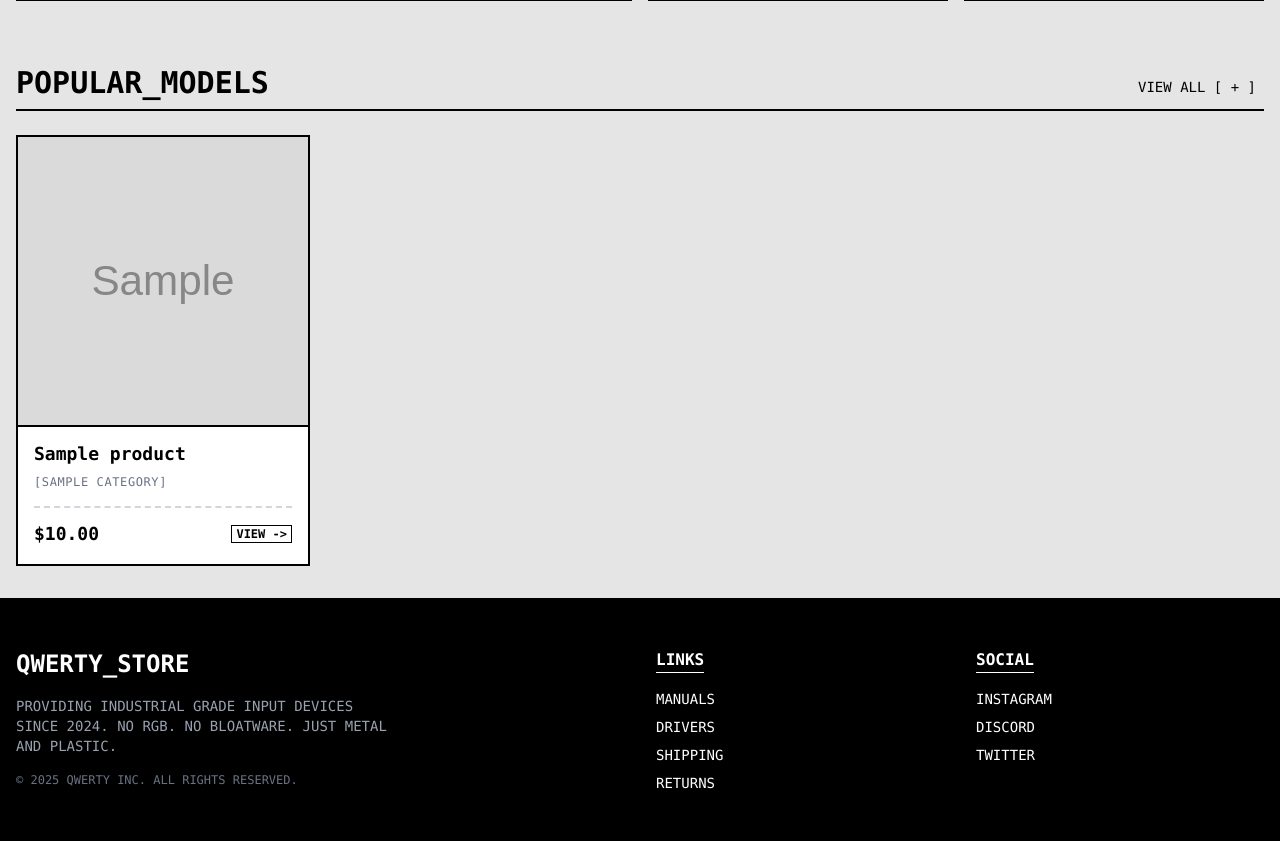
After one commit to x0ryz/qwerty, a Django app: page / in a window 1280 px wide. The commit adds this page. Shown: the part 697-1538 px from the top of the page. Run offline with Django 5.2, Linux system fonts and the light colour scheme; tables that the repository leaves empty hold one stand-in row (values such as "Sample post"); grey boxes marked "Sample" are stand-in pictures; parts of the project's set-up code (start-up, migrations or seed data) failed here and were passed over.

Commit message:
feat(pages): add index view and template for product display

```diff
--- /dev/null
+++ b/apps/pages/templates/pages/index.html
@@ -0,0 +1,109 @@
+{% extends 'base.html' %}
+{% load static %}
+
+{% block content %}
+<div class="max-w-7xl mx-auto px-4 py-8 space-y-16 font-mono">
+
+    <section>
+        <div class="grid grid-cols-1 md:grid-cols-4 grid-rows-2 gap-4 h-auto md:h-[600px]">
+
+            <div class="col-span-1 md:col-span-2 row-span-2 border-2 border-black bg-white shadow-hard relative group overflow-hidden">
+                <a href="{% url 'catalog:product_list' %}?category=keyboard" class="block h-full w-full">
+                    <div class="absolute inset-0 bg-gray-200">
+                        <img src="https://picsum.photos/800/800?random=100" alt="Keyboards" class="w-full h-full object-cover grayscale group-hover:grayscale-0 transition-all duration-500" />
+                    </div>
+                    <div class="absolute bottom-0 left-0 w-full border-t-2 border-black bg-white p-6">
+                        <h2 class="text-4xl font-black uppercase mb-2">KEYBOARDS</h2>
+                        <p class="text-sm mb-4">PRECISION MILLED. GASKET MOUNTED. ENDGAME READY.</p>
+                        <div class="inline-block bg-black text-white px-4 py-2 font-bold text-sm">SHOP NOW -></div>
+                    </div>
+                </a>
+            </div>
+
+            <div class="col-span-1 md:col-span-2 border-2 border-black bg-white shadow-hard relative group overflow-hidden">
+                <a href="{% url 'catalog:product_list' %}?category=keycaps" class="block h-full w-full">
+                    <div class="absolute inset-0 bg-gray-100 flex items-center justify-center">
+                        <img src="https://picsum.photos/600/300?random=101" alt="Keycaps" class="w-full h-full object-cover grayscale group-hover:grayscale-0 transition-all duration-500" />
+                    </div>
+                    <div class="absolute top-4 left-4 bg-white border-2 border-black px-3 py-1 z-10">
+                        <span class="font-bold uppercase">KEYCAPS // PBT</span>
+                    </div>
+                </a>
+            </div>
+
+            <div class="col-span-1 border-2 border-black bg-white shadow-hard relative group overflow-hidden">
+                <a href="{% url 'catalog:product_list' %}?category=switch" class="block h-full w-full">
+                    <div class="absolute inset-0 bg-white p-4 flex flex-col justify-between hover:bg-black hover:text-white transition-colors">
+                        <div class="text-5xl font-black">MX</div>
+                        <div>
+                            <h3 class="font-bold text-xl uppercase">Switches</h3>
+                            <p class="text-xs mt-1">LINEAR / TACTILE / CLICKY</p>
+                        </div>
+                    </div>
+                </a>
+            </div>
+
+            <div class="col-span-1 border-2 border-black bg-white shadow-hard relative group overflow-hidden">
+                <a href="{% url 'catalog:product_list' %}?category=gear" class="block h-full w-full">
+                    <div class="absolute inset-0 flex items-center justify-center">
+                        <div class="text-center">
+                            <div class="text-6xl mb-2">⚙</div>
+                            <div class="font-bold uppercase border-b-2 border-black inline-block">ACCESSORIES</div>
+                        </div>
+                    </div>
+                </a>
+            </div>
+
+        </div>
+    </section>
+
+    <section>
+        <div class="flex justify-between items-end mb-6 border-b-2 border-black pb-2">
+            <h2 class="text-3xl font-black uppercase">POPULAR_MODELS</h2>
+            <a href="{% url 'catalog:product_list' %}" class="text-sm hover:bg-black hover:text-white px-2 py-1 transition-colors">VIEW ALL [ + ]</a>
+        </div>
+
+        <div class="grid grid-cols-1 sm:grid-cols-2 lg:grid-cols-4 gap-6">
+            {% for product in products %}
+            <a href="{{ product.get_absolute_url }}" class="group block h-full">
+                <div class="bg-white border-2 border-black h-full flex flex-col transition-transform hover:-translate-y-1 shadow-hard-sm hover:shadow-hard">
+                    <div class="relative border-b-2 border-black aspect-square overflow-hidden bg-gray-100">
+                        {% if product.image %}
+                            <img
+                                src="{{ product.image.url }}"
+                                alt="{{ product.name }}"
+                                class="w-full h-full object-cover grayscale group-hover:grayscale-0 transition-all duration-300"
+                            />
+                        {% else %}
+                            <div class="w-full h-full flex items-center justify-center bg-gray-200 text-gray-400">NO IMG</div>
+                        {% endif %}
+                    </div>
+
+                    <div class="p-4 flex flex-col flex-grow">
+                        <div class="flex justify-between items-start mb-2">
+                            <h3 class="font-bold text-lg leading-tight group-hover:underline decoration-2">
+                                {{ product.name }}
+                            </h3>
+                        </div>
+                        <p class="text-xs text-gray-500 mb-4 uppercase tracking-wider">
+                            [{{ product.category }}]
+                        </p>
+                        <div class="mt-auto flex justify-between items-center border-t-2 border-dashed border-gray-300 pt-3">
+                            <span class="font-bold text-lg">${{ product.price }}</span>
+                            <span class="text-xs font-bold border border-black px-1 hover:bg-black hover:text-white transition-colors">
+                                VIEW ->
+                            </span>
+                        </div>
+                    </div>
+                </div>
+            </a>
+            {% empty %}
+                <div class="col-span-4 py-8 text-center border-2 border-dashed border-black">
+                    NO POPULAR PRODUCTS YET
+                </div>
+            {% endfor %}
+        </div>
+    </section>
+
+</div>
+{% endblock %}
--- a/apps/pages/urls.py
+++ b/apps/pages/urls.py
@@ -1,8 +1,10 @@
 from django.urls import path
+from . import views
 from .views import AboutView
 
 app_name = "pages"
 
 urlpatterns = [
+    path("", views.index, name="index"),
     path("about/", AboutView.as_view(), name="about"),
 ]
--- a/apps/pages/views.py
+++ b/apps/pages/views.py
@@ -1,4 +1,12 @@
 from django.views.generic import TemplateView
+from django.shortcuts import render
+from django.db.models import Count
+from catalog.models import Product
+
+def index(request):
+    products = Product.objects.annotate(orders=Count('order_items')).order_by('-orders')[:4]
+
+    return render(request, 'pages/index.html', {'products': products})
 
 class AboutView(TemplateView):
     template_name = "pages/about.html"
--- a/templates/includes/header.html
+++ b/templates/includes/header.html
@@ -2,7 +2,7 @@
     <div class="max-w-7xl mx-auto px-4 h-16 flex items-center justify-between gap-4">
 
         <div class="flex items-center gap-8">
-            <a href="#"
+            <a href="{% url 'pages:index' %}"
                class="text-2xl font-black tracking-tighter uppercase border-2 border-transparent hover:border-black px-2 flex-shrink-0 transition-all">
                 QWERTY://
             </a>
```
